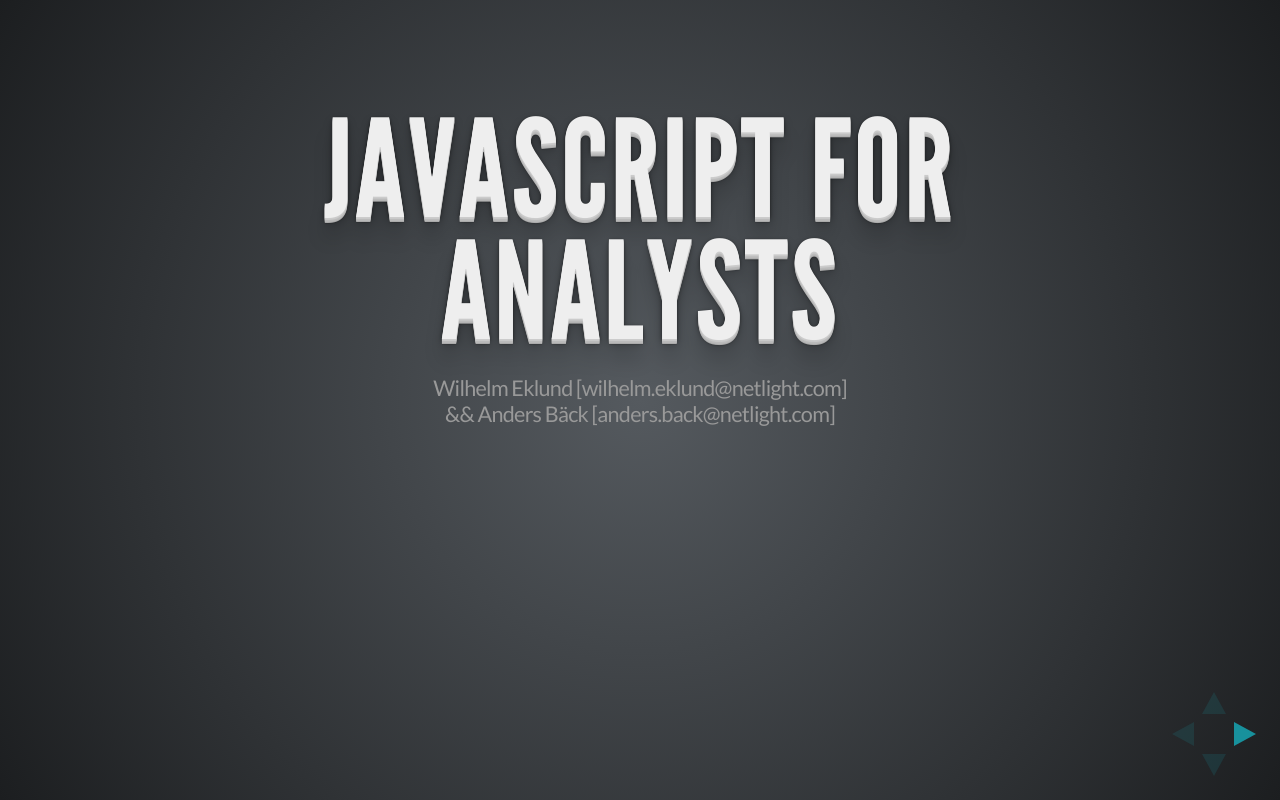
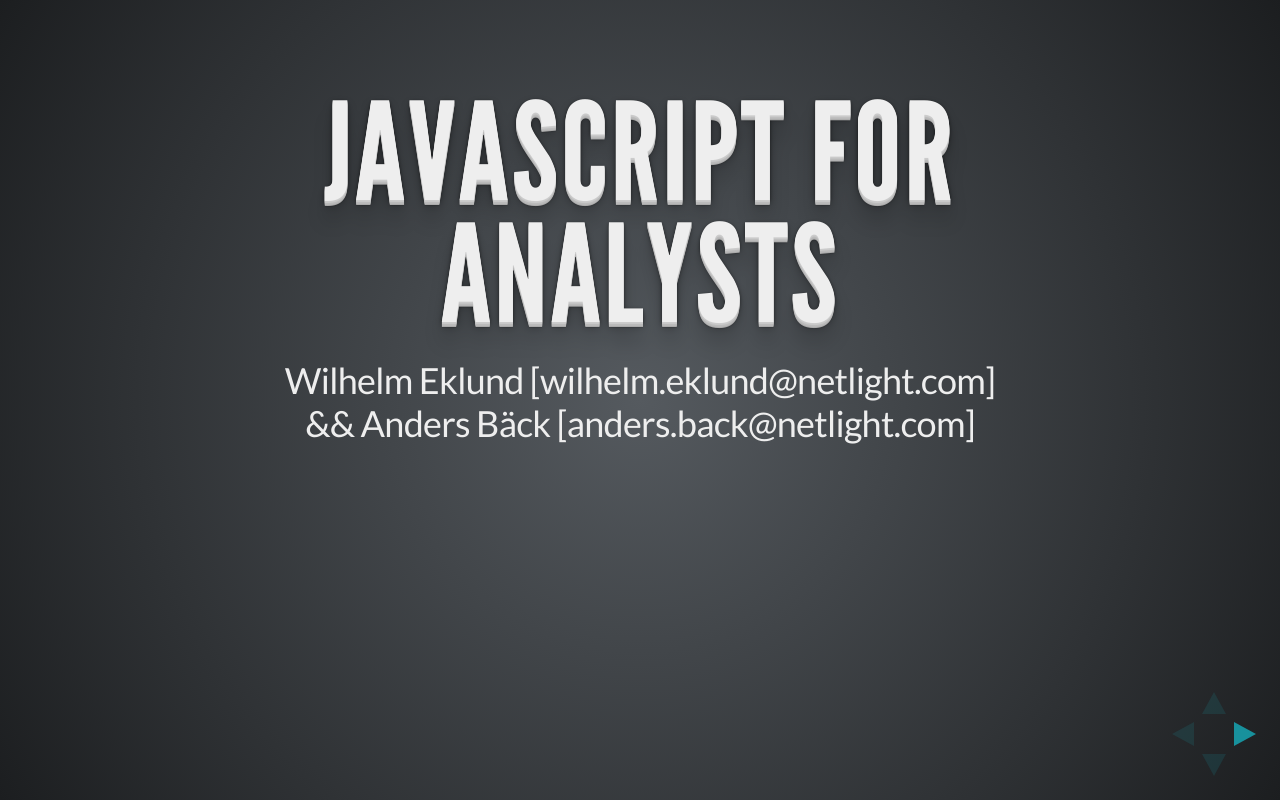
Before and after one commit to willeeklund/JavaScriptForAnalysts, a website: page presentation/index.html in a window 1280 px wide. Drawn offline with Linux system fonts and the light colour scheme.

Commit message:
Larger font first slide

```diff
--- a/presentation/index.html
+++ b/presentation/index.html
@@ -40,10 +40,8 @@
 
 				<section>
 					<h1>JavaScript for Analysts</h1>
-					<p>
-						<small>Wilhelm Eklund [wilhelm.eklund@netlight.com] <br />
-							&& Anders Bäck [anders.back@netlight.com]</small>
-					</p>
+					<p>Wilhelm Eklund [wilhelm.eklund@netlight.com] <br />
+							&& Anders Bäck [anders.back@netlight.com]</p>
 					<p style="height:200px">&nbsp;</p>
 				</section>
 
```
